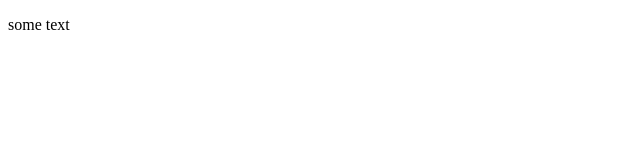
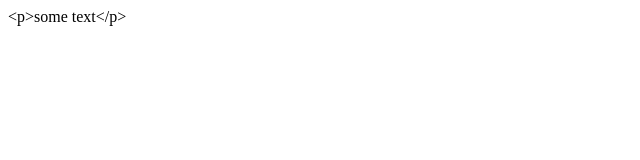
Before and after one commit to outdoorsole/intro-to-jquery, a website: page index.html in a window 1280 px wide. Shown: the whole page, without its empty margins (0-640 px from the left). Drawn offline with nearby package versions, Linux system fonts and the light colour scheme.

Commit message:
Check diff between jQuery .html & .text methods.

```diff
--- a/index.html
+++ b/index.html
@@ -19,6 +19,7 @@
 
         console.log(textContent);
 
-        el.html("<p>some text</p>");
+        el.html("<p>some text</p>");    // sets the html content
+        el.text("<p>some text</p>");    // only sets the text; <p> tags are encoded
     </script>
 </html>
```
